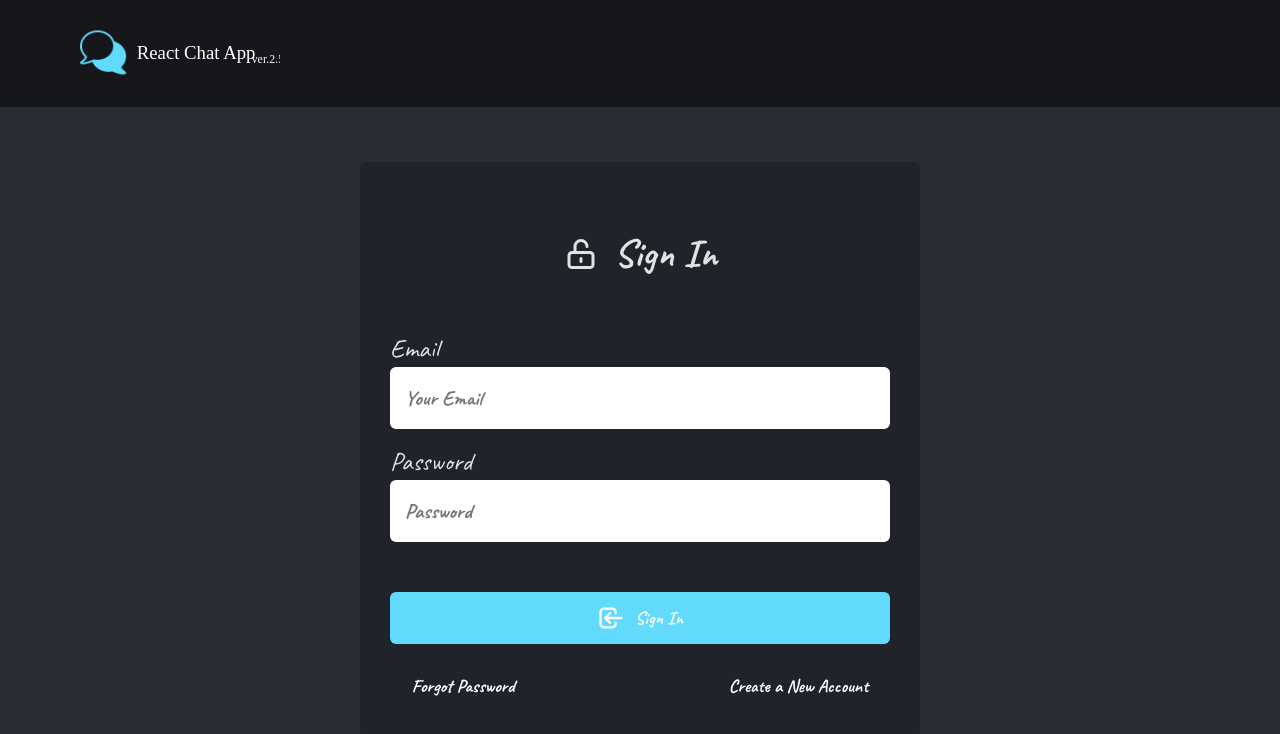
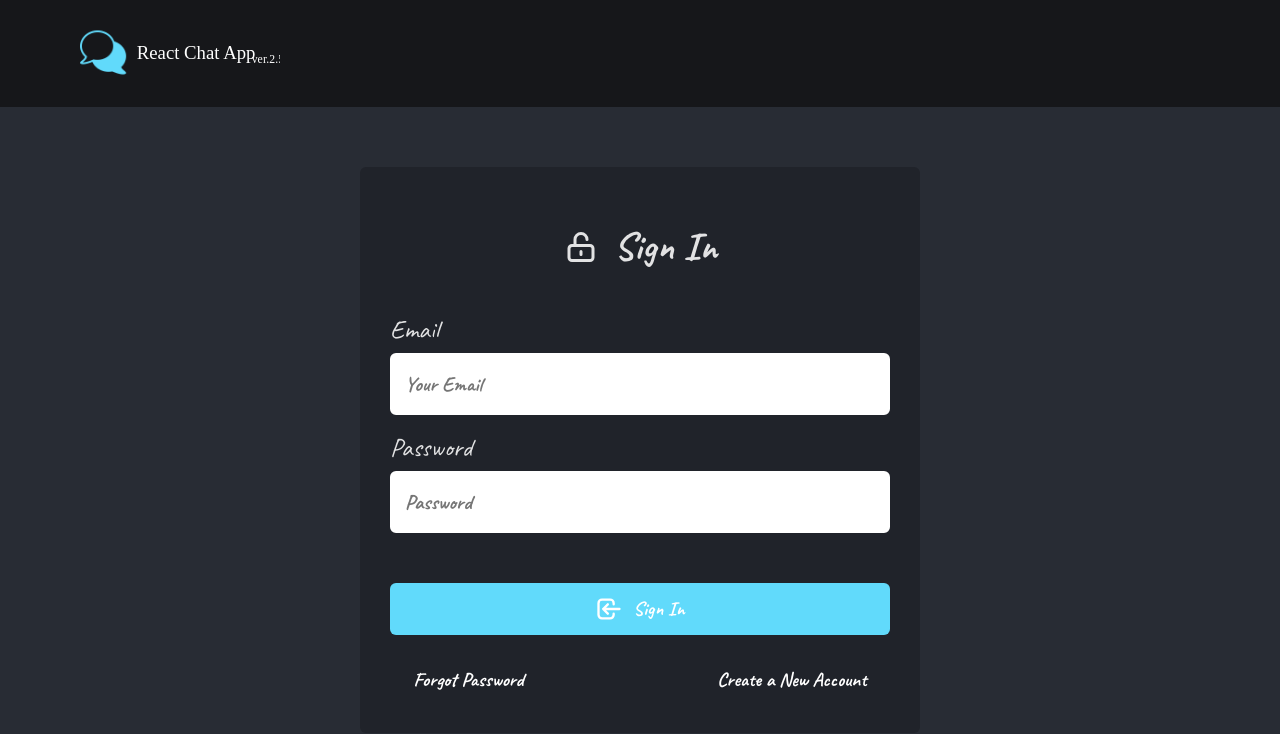
Before and after one commit to shun2218-dev/react-chat-app, a React (Vite) app: page /login in a window 1280 px wide. Shown: the top 734 px of the page. Built offline with nearby package versions, Linux system fonts and the light colour scheme; no server answers.

Commit message:
ajdust styles

```diff
--- a/src/index.scss
+++ b/src/index.scss
@@ -60,7 +60,12 @@ ul {
 }
 
 textarea {
-  font-family: Inter, Avenir, Helvetica, Arial, sans-serif;
+  font-family: "Caveat", cursive;
+  font-weight: bold;
+  font-size: 0.8rem;
+  &::-webkit-scrollbar {
+    width: 5px;
+  }
 }
 ::-webkit-scrollbar {
   width: 8px;
--- a/src/styles/components/Avatar.module.scss
+++ b/src/styles/components/Avatar.module.scss
@@ -5,6 +5,7 @@
 }
 
 .avatar {
+  cursor: pointer;
   @media screen and (max-width: 1000px) {
     width: 40px !important;
     height: 40px !important;
--- a/src/styles/components/Button.module.scss
+++ b/src/styles/components/Button.module.scss
@@ -44,8 +44,8 @@
     color: var.$blue;
     border: 2px solid var.$blue;
     @include mix.hoverStyle(
-      darken(var.$blue, 20),
-      2px solid darken(var.$blue, 20)
+      lighten(var.$blue, 20),
+      2px solid lighten(var.$blue, 20)
     );
     @include mix.disabledStyle(var.$blue) {
       border: 2px solid rgba(var.$blue, 0.5);
@@ -95,10 +95,10 @@
   align-items: center;
   justify-content: center;
   gap: 10px;
-  font-size: 0.7rem;
+  font-size: 0.75rem;
   font-weight: bold;
-  @media screen and (max-width: 1000px) {
-    font-size: 0.5rem;
+  @media screen and (max-width: 600px) {
+    font-size: 0.6rem;
   }
 }
 
--- a/src/styles/components/Form.module.scss
+++ b/src/styles/components/Form.module.scss
@@ -18,6 +18,7 @@
   gap: 15px;
   line-height: 150%;
   font-size: 1.5rem;
+  margin: 0.8rem 0;
   @media screen and (max-width: 1000px) {
     font-size: 1.2rem;
     max-width: 250px;
--- a/src/styles/components/Header.module.scss
+++ b/src/styles/components/Header.module.scss
@@ -36,6 +36,7 @@
   display: flex;
   gap: 15px;
   align-items: center;
+  cursor: pointer;
   @media screen and (max-width: 600px) {
     gap: 5px;
     & p {
--- a/src/styles/components/Input.module.scss
+++ b/src/styles/components/Input.module.scss
@@ -4,7 +4,7 @@
   display: flex;
   flex-direction: column;
   text-align: left;
-  gap: 5px;
+  gap: 10px;
   max-width: 100%;
   width: 500px;
   & input {
@@ -19,7 +19,8 @@
     }
   }
   @media screen and (max-width: 1000px) {
-    width: 300px;
+    min-width: 300px;
+    width: 100%;
     font-size: 0.8rem;
     & input {
       box-sizing: border-box;
@@ -27,7 +28,7 @@
     }
   }
   @media screen and (max-width: 600px) {
-    width: 250px;
+    min-width: 250px;
     font-size: 0.7rem;
     & input {
       box-sizing: border-box;
--- a/src/styles/components/TextArea.module.scss
+++ b/src/styles/components/TextArea.module.scss
@@ -5,7 +5,7 @@
   display: flex;
   flex-direction: column;
   text-align: left;
-  gap: 5px;
+  gap: 10px;
   width: 100%;
   width: 500px;
   & textarea {
@@ -16,6 +16,7 @@
     color: var.$black;
     padding: 10px 10px;
     border: 5px solid var.$white;
+    border-radius: 6px;
     &:focus {
       border: 5px solid var.$blue;
     }
--- a/src/styles/components/UserList.module.scss
+++ b/src/styles/components/UserList.module.scss
@@ -15,8 +15,8 @@
   }
   @media screen and (max-width: 600px) {
     max-width: 70px;
-    height: calc(100vh - 76px);
-    top: 76px;
+    height: calc(100vh - 80.72px);
+    top: 80.72px;
   }
 }
 
@@ -28,7 +28,7 @@
   height: 100%;
   width: 100%;
   &.group {
-    height: calc(95% - 110px);
+    height: calc(95% - 140px);
   }
   &.invite {
     height: 270px;
--- a/src/styles/pages/GroupRoom.module.scss
+++ b/src/styles/pages/GroupRoom.module.scss
@@ -1,23 +1,22 @@
 .chatRoom {
   position: absolute;
-  top: 107px;
+  top: 118px;
   right: 0;
   box-sizing: border-box;
   width: 75%;
   padding: 25px;
-  max-height: calc(100% - (107px + 83px));
+  max-height: calc(100% - (118px + 83px));
   overflow-y: auto;
 
   @media screen and (max-width: 1000px) {
     width: calc(100% - 90px);
-    max-height: calc(100% - (96px + 73px));
-    top: 96px;
+    max-height: calc(100% - (118px + 73px));
   }
   @media screen and (max-width: 600px) {
     width: calc(100% - 70px);
     padding: 15px;
-    max-height: calc(100% - (76px + 73px));
-    top: 76px;
+    max-height: calc(100% - (80.72px + 73px));
+    top: 80.72px;
     font-size: 0.8rem;
   }
 }
--- a/src/styles/pages/Private.module.scss
+++ b/src/styles/pages/Private.module.scss
@@ -21,7 +21,7 @@
   text-align: left;
   display: flex;
   align-items: center;
-  justify-content: space-between;
+  justify-content: center;
   gap: 20px;
   background-color: rgba(var.$black, 0.3);
   border-radius: 12px;
```
